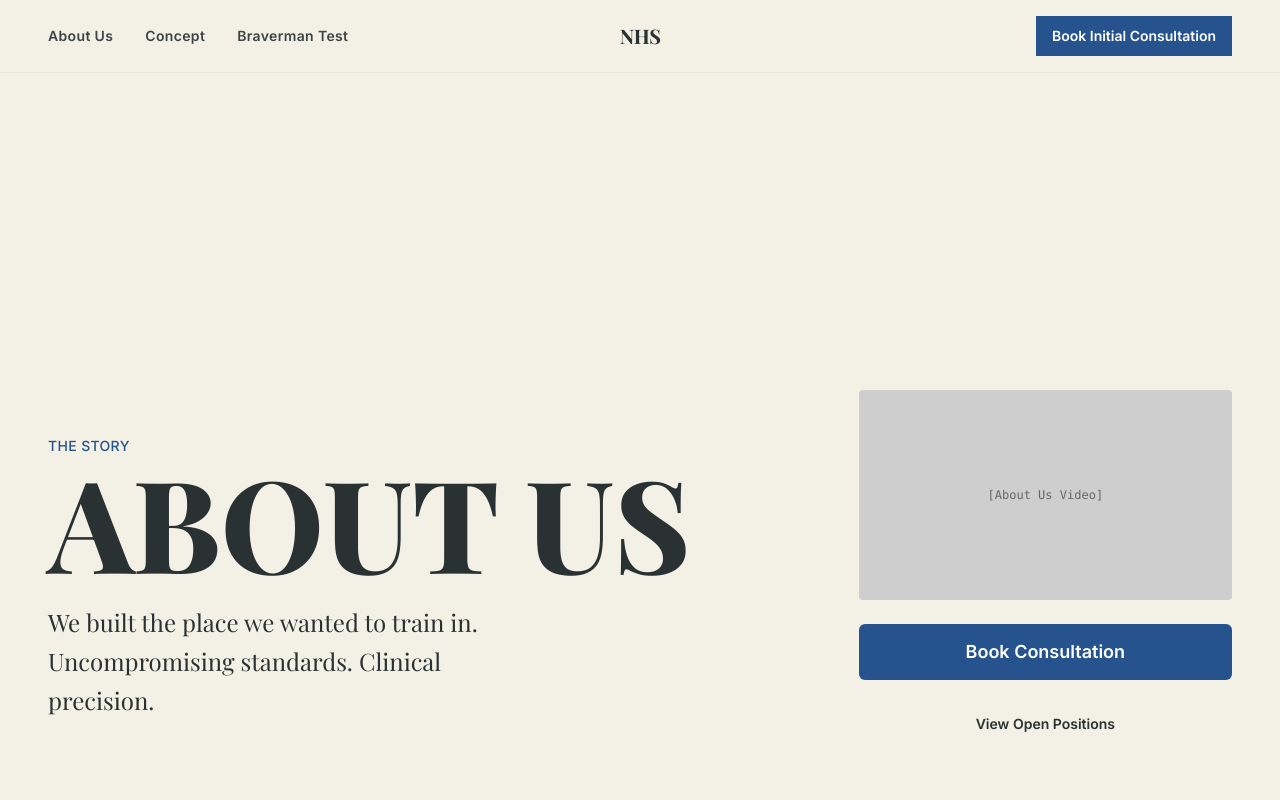
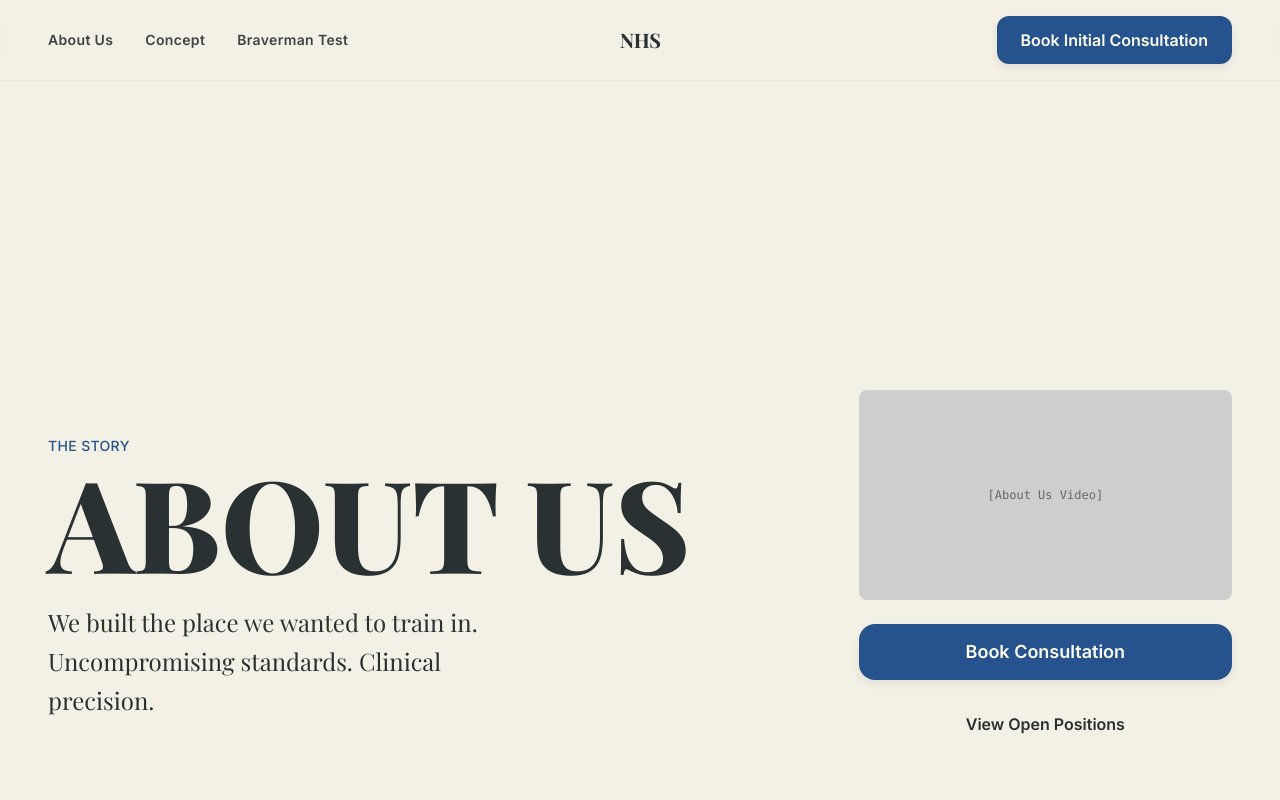
Before and after one commit to Klemenkocic/New-Health-Society, a Next.js app: page /about in a window 1280 px wide. Shown: the top 800 px of the page. Built offline with nearby package versions, Linux system fonts and the light colour scheme; a web font is replaced by a local one.

Commit message:
feat: implement NHS design system updates and health aspects animation

```diff
--- a/app/about/page.tsx
+++ b/app/about/page.tsx
@@ -29,11 +29,6 @@ export default function AboutPage() {
              Or just stack them. Stacking is safer for long content.
          */}
             </div>
-
-            {/* Re-rendering them properly stacked as full sections */}
-            <PrinciplesSection />
-            <ValuesSection />
-
             <CoachingTeamSection />
             <TrustedBySection />
             <CareersSection />
--- a/app/globals.css
+++ b/app/globals.css
@@ -9,6 +9,21 @@
 
   --font-inter: "Inter", sans-serif;
   --font-playfair: "Playfair Display", serif;
+
+  /* Shadows */
+  --shadow-subtle: 0 2px 4px rgba(41, 49, 51, 0.04);
+  --shadow-small: 0 4px 8px rgba(41, 49, 51, 0.08);
+  --shadow-medium: 0 8px 16px rgba(41, 49, 51, 0.12);
+  --shadow-large: 0 16px 32px rgba(41, 49, 51, 0.16);
+
+  /* Border Radius */
+  --radius-sm: 8px;
+  --radius-md: 12px;
+  --radius-lg: 16px;
+  --radius-xl: 24px;
+
+  /* Transitions */
+  --transition-standard: 200ms ease-in-out;
 }
 
 @theme inline {
@@ -19,6 +34,35 @@
 
   --font-sans: var(--font-inter);
   --font-serif: var(--font-playfair);
+
+  --shadow-subtle: var(--shadow-subtle);
+  --shadow-small: var(--shadow-small);
+  --shadow-medium: var(--shadow-medium);
+  --shadow-large: var(--shadow-large);
+
+  --radius-sm: var(--radius-sm);
+  --radius-md: var(--radius-md);
+  --radius-lg: var(--radius-lg);
+  --radius-xl: var(--radius-xl);
+
+  --animate-fade-in-up: fadeInUp 0.6s cubic-bezier(0.4, 0, 0.2, 1) forwards;
+  --animate-fade-in: fadeIn 0.6s cubic-bezier(0.4, 0, 0.2, 1) forwards;
+}
+
+@keyframes fadeInUp {
+  from {
+    opacity: 0;
+    transform: translateY(30px);
+  }
+  to {
+    opacity: 1;
+    transform: translateY(0);
+  }
+}
+
+@keyframes fadeIn {
+  from { opacity: 0; }
+  to { opacity: 1; }
 }
 
 body {
--- a/components/about/principles.tsx
+++ b/components/about/principles.tsx
@@ -30,7 +30,7 @@ export function PrinciplesSection() {
                             <div key={p.id} className="group">
                                 <button
                                     onClick={() => toggle(p.id)}
-                                    className="flex items-center gap-4 w-full text-left py-2 hover:bg-neutral-100 rounded-sm transition-colors px-2 -ml-2"
+                                    className="flex items-center gap-4 w-full text-left py-2 hover:bg-neutral-100/50 rounded-[var(--radius-md)] transition-colors duration-200 ease-in-out px-2 -ml-2 hover:shadow-[var(--shadow-subtle)]"
                                 >
                                     <motion.div
                                         animate={{ rotate: isOpen ? 90 : 0 }}
--- a/components/about/values.tsx
+++ b/components/about/values.tsx
@@ -30,7 +30,7 @@ export function ValuesSection() {
                             <div key={v.id} className="group border-b border-foreground/5 pb-2">
                                 <button
                                     onClick={() => toggle(v.id)}
-                                    className="flex items-center gap-4 w-full text-left py-4 hover:bg-neutral-50 rounded-sm transition-colors px-2 -ml-2"
+                                    className="flex items-center gap-4 w-full text-left py-4 hover:bg-neutral-50 rounded-[var(--radius-md)] transition-all duration-200 ease-in-out px-2 -ml-2 hover:shadow-[var(--shadow-small)] hover:-translate-y-[2px]"
                                 >
                                     <motion.div
                                         animate={{ rotate: isOpen ? 90 : 0 }}
--- a/components/braverman/quiz-engine.tsx
+++ b/components/braverman/quiz-engine.tsx
@@ -66,7 +66,8 @@ export function QuizEngine() {
     const progress = ((currentQuestionIndex + 1) / questions.length) * 100
 
     return (
-        <div className="w-full max-w-2xl mx-auto bg-white rounded-sm shadow-xl p-8 md:p-12 min-h-[500px] flex flex-col justify-center border border-foreground/5">
+        <div className="w-full max-w-2xl mx-auto bg-white rounded-[var(--radius-xl)] shadow-[var(--shadow-large)] p-8 md:p-12 min-h-[500px] flex flex-col justify-center border border-foreground/5 relative overflow-hidden">
+            {/* Background texture or gradient could be added here for extra premium feel */}
             <AnimatePresence mode="wait">
 
                 {/* INTRO */}
@@ -164,7 +165,7 @@ export function QuizEngine() {
                             placeholder="your@email.com"
                             value={email}
                             onChange={(e) => setEmail(e.target.value)}
-                            className="w-full p-4 border border-foreground/20 rounded-sm mb-6 focus:outline-none focus:border-primary text-lg"
+                            className="w-full p-4 border border-foreground/20 rounded-[var(--radius-md)] mb-6 focus:outline-none focus:border-primary focus:ring-1 focus:ring-primary/20 text-lg transition-all duration-200"
                         />
 
                         <Button onClick={() => setStep("results")} disabled={!email} size="lg" className="w-full h-14 text-lg">
--- a/components/landing/social-proof.tsx
+++ b/components/landing/social-proof.tsx
@@ -51,7 +51,7 @@ export function SocialProofSection() {
                     <div className="flex -ml-4">
                         {reviews.map((review) => (
                             <div key={review.id} className="flex-[0_0_100%] md:flex-[0_0_50%] lg:flex-[0_0_33.33%] pl-4 min-w-0">
-                                <div className="bg-[#F3F0E5] p-8 h-full rounded-sm border border-foreground/5 flex flex-col justify-between hover:shadow-md transition-shadow">
+                                <div className="bg-[#F3F0E5] p-8 h-full rounded-[var(--radius-md)] border border-foreground/5 flex flex-col justify-between hover:shadow-[var(--shadow-medium)] hover:-translate-y-1 transition-all duration-300">
                                     <div>
                                         <div className="flex gap-1 mb-4 text-primary">
                                             {[...Array(review.rating)].map((_, i) => (
--- a/components/landing/what-we-do.tsx
+++ b/components/landing/what-we-do.tsx
@@ -1,45 +1,104 @@
 "use client"
 
-import { motion } from "framer-motion"
+import { useState, useRef, MouseEvent } from "react"
+import { motion, useMotionValue, useSpring, useTransform } from "framer-motion"
+import { cn } from "@/lib/utils"
 
+// Placeholder colors for now, mimicking different "images"
 const aspects = [
-    "Strength training", "Nutritional guidance", "Sleep",
-    "Energy levels", "Stress management", "Gut health",
-    "Hormonal balance", "Recovery & Rehabilitation", "Habits",
-    "Community", "Education", "Convenience"
+    { title: "Strength training", color: "bg-blue-100" },
+    { title: "Nutritional guidance", color: "bg-green-100" },
+    { title: "Sleep", color: "bg-indigo-100" },
+    { title: "Energy levels", color: "bg-yellow-100" },
+    { title: "Stress management", color: "bg-purple-100" },
+    { title: "Gut health", color: "bg-rose-100" },
+    { title: "Hormonal balance", color: "bg-cyan-100" },
+    { title: "Recovery & Rehabilitation", color: "bg-teal-100" },
+    { title: "Habits", color: "bg-orange-100" },
+    { title: "Community", color: "bg-pink-100" },
+    { title: "Education", color: "bg-sky-100" },
+    { title: "Convenience", color: "bg-emerald-100" }
 ]
+
+function AspectItem({ title, color }: { title: string, color: string }) {
+    const [isHovered, setIsHovered] = useState(false)
+    const ref = useRef<HTMLDivElement>(null)
+
+    // Mouse position relative to the element
+    const x = useMotionValue(0)
+    const y = useMotionValue(0)
+
+    // Smooth spring animation for the image movement
+    const mouseX = useSpring(x, { stiffness: 150, damping: 15, mass: 0.1 })
+    const mouseY = useSpring(y, { stiffness: 150, damping: 15, mass: 0.1 })
+
+    const handleMouseMove = (e: MouseEvent<HTMLDivElement>) => {
+        if (!ref.current) return
+        const rect = ref.current.getBoundingClientRect()
+        // Center the image on the cursor
+        x.set(e.clientX - rect.left - 100) // 100 is half of image width (200px)
+        y.set(e.clientY - rect.top - 75)  // 75 is half of image height (150px)
+    }
+
+    return (
+        <motion.div
+            ref={ref}
+            onMouseMove={handleMouseMove}
+            onMouseEnter={() => setIsHovered(true)}
+            onMouseLeave={() => setIsHovered(false)}
+            initial={{ opacity: 0, y: 20 }}
+            whileInView={{ opacity: 1, y: 0 }}
+            viewport={{ once: true }}
+            className="relative cursor-none inline-block m-2"
+        >
+            {/* The Text */}
+            <span
+                className={cn(
+                    "relative z-20 font-serif text-3xl md:text-5xl lg:text-6xl transition-colors duration-300",
+                    isHovered ? "text-foreground opacity-100" : "text-foreground/20 opacity-100" // Default is faint
+                )}
+            >
+                {title}
+            </span>
+
+            {/* The Following Image (Placeholder) */}
+            <motion.div
+                style={{ x: mouseX, y: mouseY }}
+                animate={{
+                    opacity: isHovered ? 1 : 0,
+                    scale: isHovered ? 1 : 0.8,
+                }}
+                transition={{ duration: 0.2 }}
+                className={cn(
+                    "absolute top-0 left-0 z-10 pointer-events-none w-[250px] h-[180px] rounded-[var(--radius-md)] overflow-hidden shadow-[var(--shadow-large)]",
+                    color
+                )}
+            >
+                <div className="w-full h-full flex items-center justify-center text-foreground/20 font-mono text-sm">
+                    [Image: {title}]
+                </div>
+            </motion.div>
+        </motion.div>
+    )
+}
 
 export function WhatWeDoSection() {
     return (
-        <section className="py-32 px-6 bg-[#F3F0E5] overflow-hidden">
-            <div className="max-w-7xl mx-auto text-center relative">
+        <section className="py-32 px-6 bg-[#F3F0E5] overflow-hidden min-h-screen flex items-center">
+            <div className="max-w-7xl mx-auto text-center relative w-full">
                 <motion.h2
                     initial={{ opacity: 0, scale: 0.9 }}
                     whileInView={{ opacity: 1, scale: 1 }}
-                    transition={{ duration: 0.8 }}
                     viewport={{ once: true }}
-                    className="font-serif font-bold text-4xl md:text-6xl text-foreground mb-24 relative z-10"
+                    className="font-serif font-bold text-lg tracking-widest text-primary mb-16 relative z-30 uppercase"
                 >
-                    ALL HEALTH ASPECTS
+                    All Health Aspects
                 </motion.h2>
 
-                {/* Scattered Terms */}
-                <div className="flex flex-wrap justify-center gap-x-8 gap-y-6 max-w-4xl mx-auto mb-24">
-                    {aspects.map((aspect, index) => (
-                        <motion.span
-                            key={aspect}
-                            initial={{ opacity: 0, y: 20 }}
-                            whileInView={{ opacity: 0.7, y: 0 }}
-                            transition={{
-                                duration: 0.6,
-                                delay: Math.random() * 0.8, // Random delay 0-800ms
-                                ease: "easeOut"
-                            }}
-                            viewport={{ once: true }}
-                            className="font-inter text-lg md:text-2xl text-foreground/70"
-                        >
-                            {aspect}
-                        </motion.span>
+                {/* Scattered Cloud Layout */}
+                <div className="flex flex-wrap justify-center items-center gap-x-8 gap-y-4 max-w-6xl mx-auto mb-24 relative z-20">
+                    {aspects.map((aspect) => (
+                        <AspectItem key={aspect.title} {...aspect} />
                     ))}
                 </div>
 
@@ -48,6 +107,7 @@ export function WhatWeDoSection() {
                     whileInView={{ opacity: 1, y: 0 }}
                     transition={{ duration: 0.8, delay: 0.5 }}
                     viewport={{ once: true }}
+                    className="relative z-30"
                 >
                     <p className="font-serif italic text-2xl text-foreground">
                         "From ultra marathon prep to PR deadlifts. We cover it all."
--- a/components/layout/navbar.tsx
+++ b/components/layout/navbar.tsx
@@ -40,11 +40,11 @@ export function Navbar() {
     return (
         <motion.nav
             animate={{
-                backgroundColor: shouldShowNavbar ? "rgba(243, 240, 229, 0.95)" : "rgba(243, 240, 229, 0)",
+                backgroundColor: shouldShowNavbar ? "rgba(243, 240, 229, 0.7)" : "rgba(243, 240, 229, 0)",
                 borderColor: shouldShowNavbar ? "rgba(41, 49, 51, 0.05)" : "rgba(41, 49, 51, 0)"
             }}
             transition={{ duration: 0.5 }}
-            className="fixed top-0 left-0 right-0 z-50 py-4 px-6 md:px-12 backdrop-blur-[2px] border-b"
+            className="fixed top-0 left-0 right-0 z-50 py-4 px-6 md:px-12 backdrop-blur-[10px] border-b"
         >
             <div className="max-w-7xl mx-auto flex items-center justify-between">
                 {/* Left Links */}
--- a/components/ui/button.tsx
+++ b/components/ui/button.tsx
@@ -17,19 +17,19 @@ const Button = React.forwardRef<HTMLButtonElement, ButtonProps>(
     ({ className, variant = "primary", size = "default", asChild = false, ...props }, ref) => {
         const Comp = asChild ? Slot : "button"
 
-        const baseStyles = "inline-flex items-center justify-center whitespace-nowrap rounded-none text-sm font-semibold ring-offset-background transition-colors focus-visible:outline-none focus-visible:ring-2 focus-visible:ring-ring focus-visible:ring-offset-2 disabled:pointer-events-none disabled:opacity-50"
+        const baseStyles = "inline-flex items-center justify-center whitespace-nowrap rounded-[var(--radius-md)] text-sm font-semibold ring-offset-background transition-all duration-200 ease-[cubic-bezier(0.4,0,0.2,1)] focus-visible:outline-none focus-visible:ring-2 focus-visible:ring-ring focus-visible:ring-offset-2 disabled:pointer-events-none disabled:opacity-50"
 
         const variants = {
-            primary: "bg-primary text-white hover:bg-[#1e4270]", // Darker blue on hover
-            outline: "border border-primary bg-background hover:bg-accent hover:text-primary",
+            primary: "bg-primary text-white hover:bg-[#1e4270] shadow-[var(--shadow-small)] hover:shadow-[var(--shadow-medium)] hover:-translate-y-[2px]",
+            outline: "border-2 border-primary bg-transparent text-primary hover:bg-primary/5 hover:border-[#1e4270] hover:text-[#1e4270]",
             ghost: "hover:bg-accent hover:text-accent-foreground",
             link: "text-primary underline-offset-4 hover:underline",
         }
 
         const sizes = {
-            default: "h-10 px-4 py-2",
-            sm: "h-9 rounded-md px-3",
-            lg: "h-11 rounded-md px-8",
+            default: "h-12 px-6 py-2 text-base",
+            sm: "h-9 rounded-[var(--radius-sm)] px-3 text-xs",
+            lg: "h-14 rounded-[var(--radius-lg)] px-8 text-lg",
         }
 
         return (
```
Also changed, not shown: 1 other file (tests, documents, lock files or other folders).
